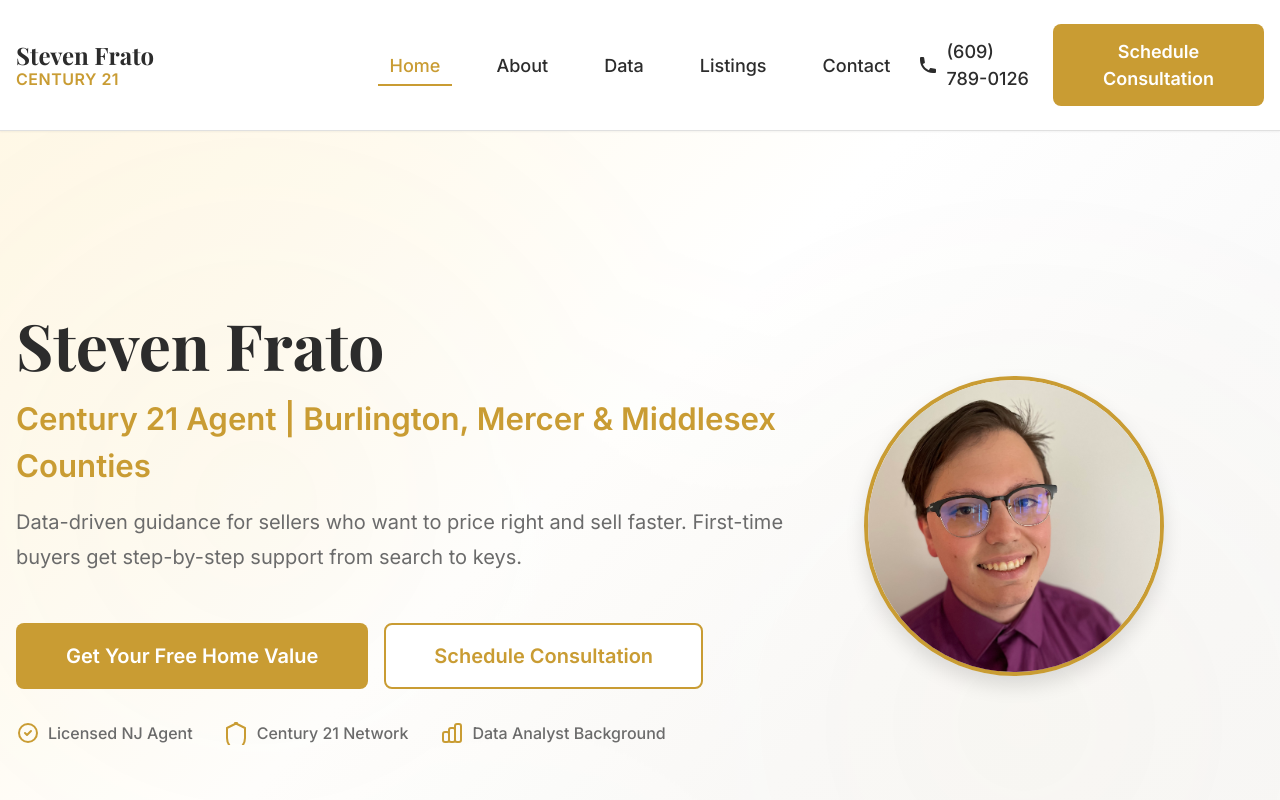
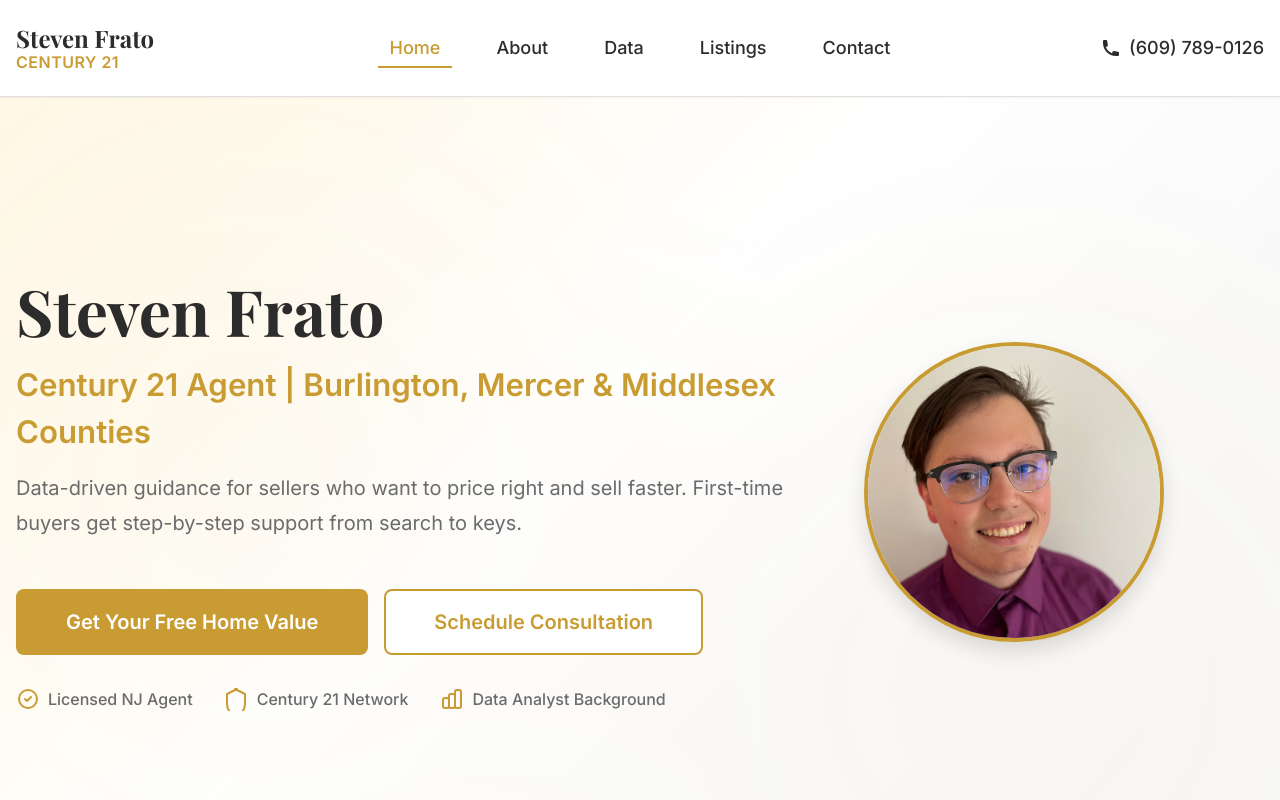
Before and after one commit to SFRATO/StevensWebsite, an Astro site: page / in a window 1280 px wide. Shown: the top 800 px of the page. Built offline with nearby package versions, Linux system fonts and the light colour scheme; Astro itself is replaced by a stand-in of ours.

Commit message:
Update header

```diff
--- a/src/components/Header.astro
+++ b/src/components/Header.astro
@@ -57,7 +57,6 @@ const phoneHref = 'tel:+16097890126';
         </svg>
         <span>{phone}</span>
       </a>
-      <a href="/#contact" class="btn btn-primary">Schedule Consultation</a>
     </div>
 
     <!-- Mobile Menu Button -->
@@ -89,11 +88,6 @@ const phoneHref = 'tel:+16097890126';
       <li class="nav-mobile-item">
         <a href={phoneHref} class="nav-mobile-link phone">
           {phone}
-        </a>
-      </li>
-      <li class="nav-mobile-item">
-        <a href="/#contact" class="btn btn-primary btn-block">
-          Schedule Consultation
         </a>
       </li>
     </ul>
@@ -210,6 +204,7 @@ const phoneHref = 'tel:+16097890126';
     text-decoration: none;
     font-weight: var(--font-medium);
     transition: color var(--transition-base);
+    white-space: nowrap;
   }
 
   .phone-link:hover {
```
